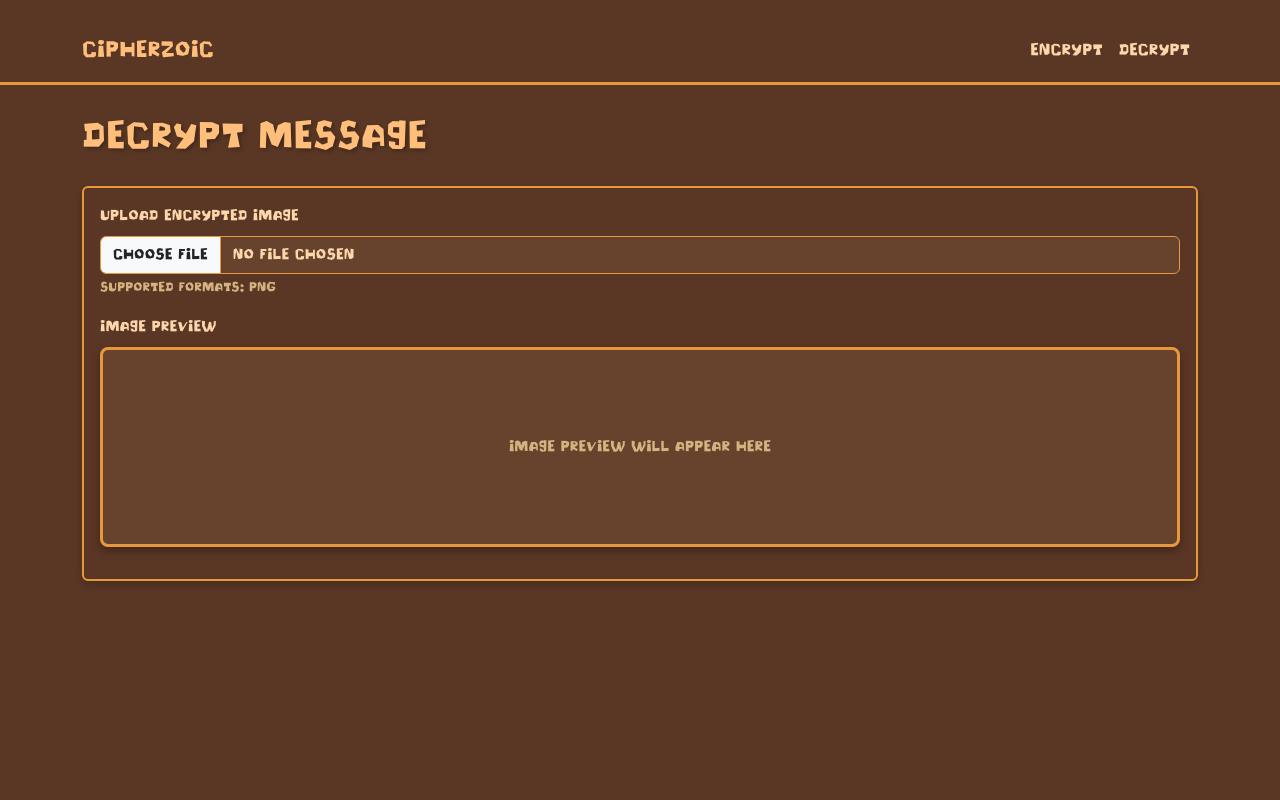
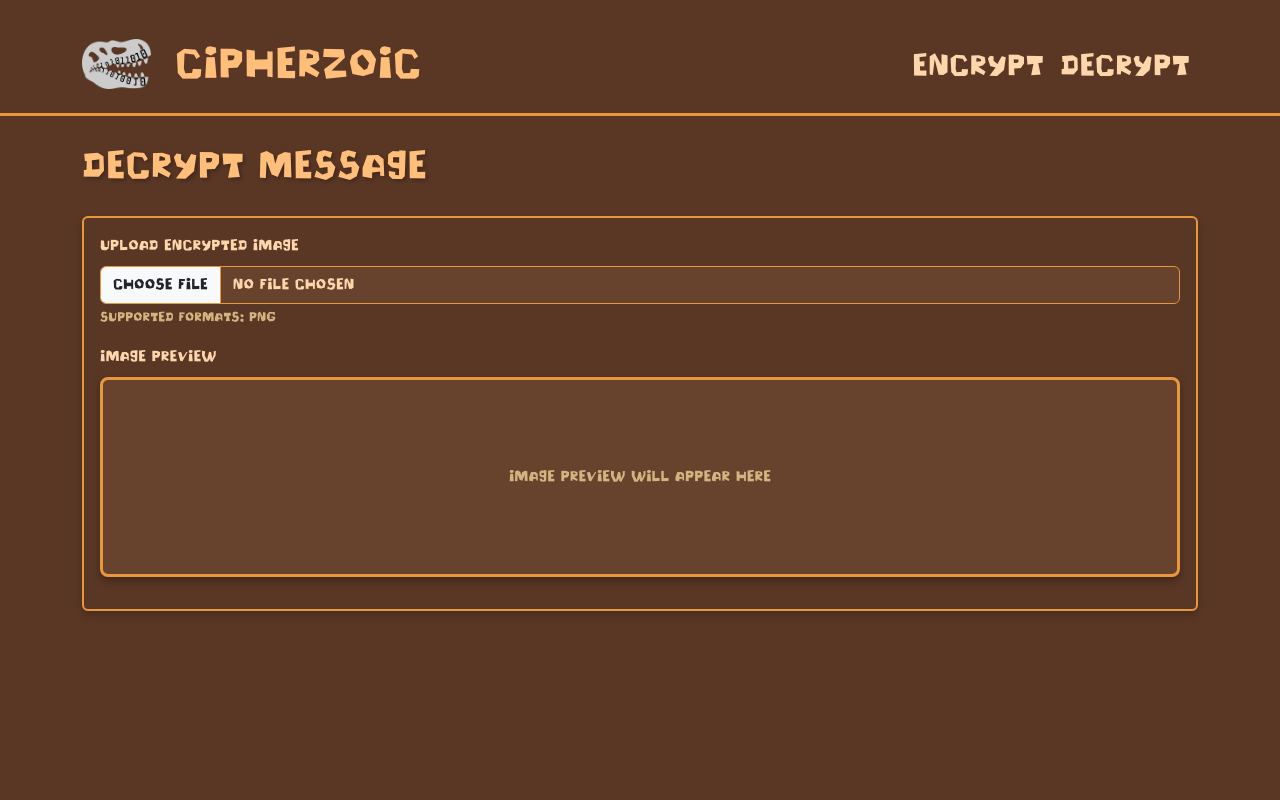
Before and after one commit to joe-magg/Bitcamp-2025, a Flask app: page /decrypt in a window 1280 px wide. Run offline with Flask 3, Linux system fonts and the light colour scheme.

Commit message:
Integrated Logo

```diff
--- a/static/styles.css
+++ b/static/styles.css
@@ -20,7 +20,7 @@
 
 body {
     font-family: 'Jello Stone', sans-serif;
-    padding-top: 70px;
+    padding-top: 100px;
     background-size: cover;
     background-color: var(--color-brown);
     min-height: 100vh;
@@ -33,11 +33,12 @@ body {
 }
 
 .navbar-brand {
-    font-size: 1.5rem;
+    font-size: 2.8rem;
     color: var(--color-peach) !important;
 }
 
 .nav-link {
+    font-size: 2.0rem;
     color: var(--color-sand) !important;
     transition: color 0.3s ease;
 }
--- a/templates/base.html
+++ b/templates/base.html
@@ -10,7 +10,9 @@
 <body>
     <nav class="navbar navbar-expand navbar-dark fixed-top">
         <div class="container">
-            <a class="navbar-brand" href="{{ url_for('encrypt') }}">Cipherzoic</a>
+            <a class="navbar-brand" href="{{ url_for('encrypt') }}">
+                <img src="{{ url_for('static', filename='images/g20.png') }}" alt="Cipherzoic Logo" height="50" class="d-inline-block align-text-bottom me-2">
+                Cipherzoic</a>
             <div class="navbar-collapse justify-content-end" id="navbarNav">
                 <ul class="navbar-nav ms-auto">
                     <li class="nav-item">
```
Also changed, not shown: static/Images/g118.png (deleted), static/Images/g121.png (deleted), static/Images/g19.png (deleted), static/Images/g20.png (added), static/Images/g91.png (deleted).
